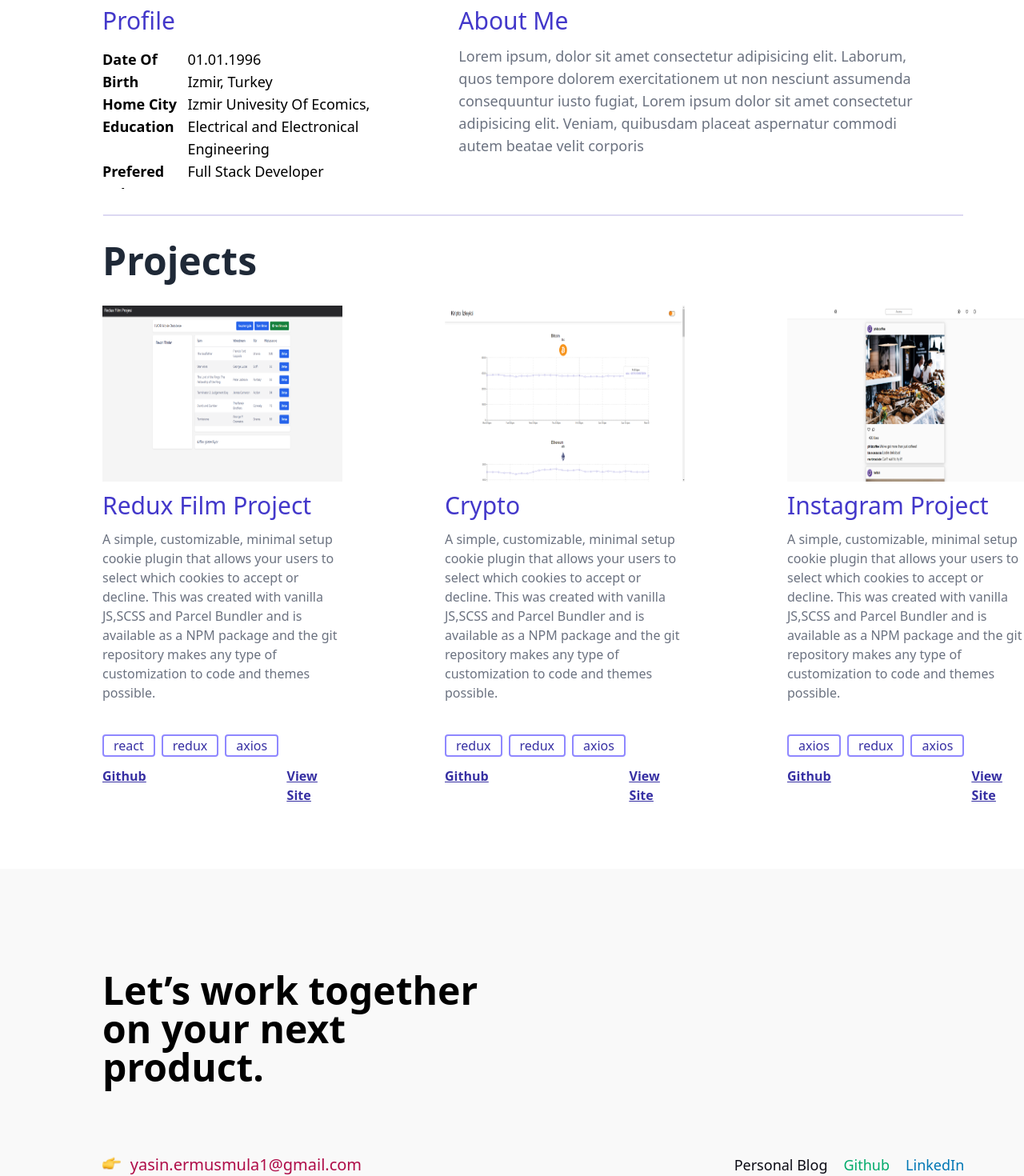
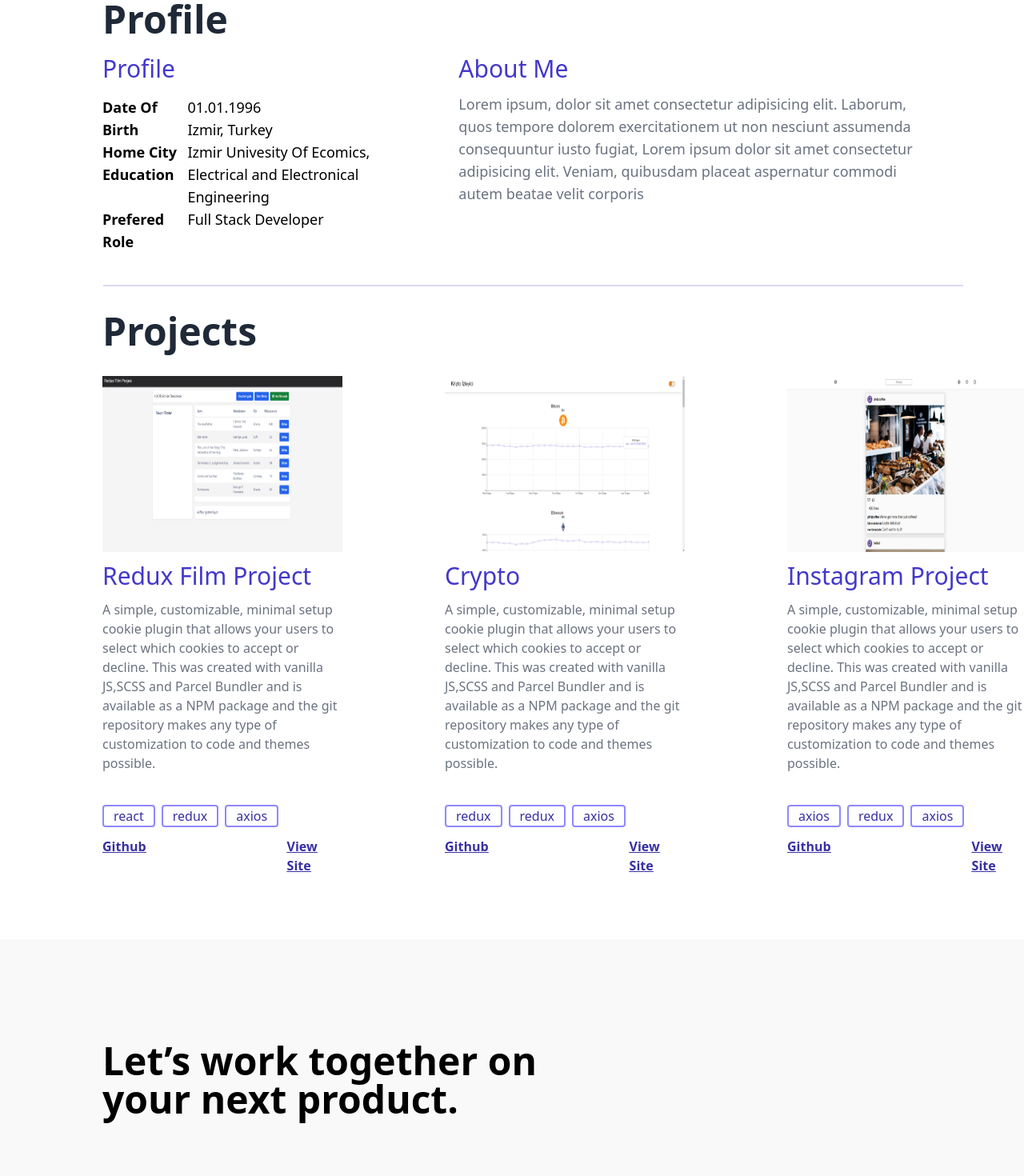
Before and after one commit to yasinermusmula/Websayfam, a React (Create React App) app in the folder web-sayfam/: page / in a window 1280 px wide. Shown: the part 1220-2690 px from the top of the page at 80% size. Built offline with nearby package versions, Linux system fonts and the light colour scheme.

Commit message:
Responsive calisildi

```diff
--- a/web-sayfam/src/components/Footer.js
+++ b/web-sayfam/src/components/Footer.js
@@ -7,12 +7,12 @@ export default function Footer() {
 
   return (
     <div className=" dark:bg-[#141414] w-full bg-[#F9F9F9] mt-20" id="hire-me">
-      <section className="flex flex-col ml-32 w-11/12 pt-32 h-96">
-        <div className="dark:text-[#AEBCCF] flex flex-wrap text-5xl not-italic font-semibold w-[500px] ">
+      <section className="flex-col ml-32 pt-32 h-full dark:bg-[#141414]">
+        <div className="dark:text-[#AEBCCF]  text-5xl not-italic font-semibold md:w-[600px]">
           {FooterData.footerText}
         </div>
 
-        <div className="flex flex-row justify-between my-5">
+        <div className="flex md:flex-row flex-col justify-between my-5 md:gap-0">
           <div className=" flex flex-row h-6 mt-16 ">
             <img src={ok} alt="resim" />
             <p className="dark:text-[#BAB2E7] text-[#AF0C48] text-xl ml-3">
@@ -20,7 +20,7 @@ export default function Footer() {
             </p>
           </div>
 
-          <div className="flex justify-end gap-5 mt-16 mr-24">
+          <div className="flex  justify-end gap-5 mt-16 mr-24">
             <a
               id="personalblog"
               className="dark:text-[#E1E1FF] text-[#0A0A14] text-lg"
@@ -46,6 +46,7 @@ export default function Footer() {
           </div>
         </div>
       </section>
+      //{" "}
     </div>
   );
 }
--- a/web-sayfam/src/components/Information.js
+++ b/web-sayfam/src/components/Information.js
@@ -10,11 +10,12 @@ import { DarkModeContext } from "../context/DarkModeContect";
 
 export default function Information() {
   const InformationData = useSelector((strore) => strore.informationData);
-  const {  mode } = useContext(DarkModeContext);
+  const { mode } = useContext(DarkModeContext);
 
   // console.log(mode);
 
   return (
+    // <div>
     <div className="main-div flex-col md:flex-row items-center justify-center ">
       <div>
         <div className="dark:text-[#B7AAFF] photo-div text-[#4338CA] text-lg md:text-xl">
@@ -25,14 +26,14 @@ export default function Information() {
           <h2>{InformationData.titleHeader}</h2>
         </div>
         <div>
-          <div className="dark:text-[#FFFFFF] mt-16 ml-16 w-3/5 h-32 text-lg text-[#6B7280] font-inter font-normal">
+          <div className="dark:text-[#FFFFFF] mt-16 ml-16 w-3/5 h-32 text-lg text-[#6B7280] font-inter font-normal md:w-[553px]">
             {InformationData.aboutInfoBody}
           </div>
         </div>
-        <div className="flex justify-center w-96 h-20 ml-16">
+        <div className="flex justify-center w-96 h-20 ml-16 md:justify-start">
           <a
             href="#hire-me"
-            className="dark:bg-[#E1E1FF] dark:text-[#000000] flex justify-center p-3 w-48 h-14 text-lg font-medium text-[#FFFFFF] bg-[#3730A3] border-2 rounded-md"
+            className="dark:bg-[#E1E1FF] dark:text-[#000000] flex justify-center p-3 w-48 h-14 text-lg font-medium text-[#FFFFFF] bg-[#3730A3] border-2 rounded-md md:py-4"
           >
             {InformationData.infoHireMe}
           </a>
@@ -68,6 +69,7 @@ export default function Information() {
           className="rounded-3xl w-full h-full"
         />
       </div>
+      {/* </div> */}
     </div>
   );
 }
--- a/web-sayfam/src/components/Profile.js
+++ b/web-sayfam/src/components/Profile.js
@@ -21,23 +21,14 @@ export default function Profile() {
           </div>
 
           <div className="flex mt-4 md:mt-0 overflow-hidden">
-            <div className=" dark:text-[#FFFFFF] flex flex-col justify-start w-full md:w-48 h-44 font-semibold text-lg">
-              <p>
-                <span>{ProfileDataProps.birthDate}</span>
-              </p>
-              <p>
-                <span>{ProfileDataProps.city}</span>
-              </p>
-              <p>
-                <span>{ProfileDataProps.education}</span>
-              </p>
+            <div className=" dark:text-[#FFFFFF] flex-col  md:w-48  font-semibold text-lg">
+              <p>{ProfileDataProps.birthDate}</p>
+              <p>{ProfileDataProps.city}</p>
+              <p>{ProfileDataProps.education}</p>
               <br />
-              <p>
-                <span>{ProfileDataProps.role}</span>
-              </p>
+              <p>{ProfileDataProps.role}</p>
             </div>
-
-            <div className="dark:text-[#FFFFFF] flex flex-col text-lg">
+            <div className="dark:text-[#FFFFFF] flex-col text-lg">
               <p>{ProfileData.birthDate}</p>
               <p>{ProfileData.city}</p>
               <p>{ProfileData.education}</p>
@@ -50,8 +41,8 @@ export default function Profile() {
           <h3 className="dark:text-[#BAB2E7] text-[#4338CA] text-3xl">
             {ProfileData.aboutMeTitle}
           </h3>
-          <div>
-            <p className="dark:text-[#FFFFFF] mt-3 w-[600px] h-36 text-lg text-[#6B7280] md:flex-row">
+          <div className="flex">
+            <p className="dark:text-[#FFFFFF] mt-3 w-[600px] h-36 text-lg text-[#6B7280] md:flex-col">
               {ProfileData.aboutInfo}
             </p>
           </div>
--- a/web-sayfam/src/components/Projects.js
+++ b/web-sayfam/src/components/Projects.js
@@ -8,7 +8,7 @@ export default function Projects() {
   return (
     <div
       id="projects"
-      className="w-11/12 content-center flex-wrap gap-20 mt-8"
+      className="w-11/12 content-center flex-wrap gap-20 mt-8 md:my-10 my-6"
     >
       <img src={vector} className="ml-32 w-11/12" />
       <p
```
